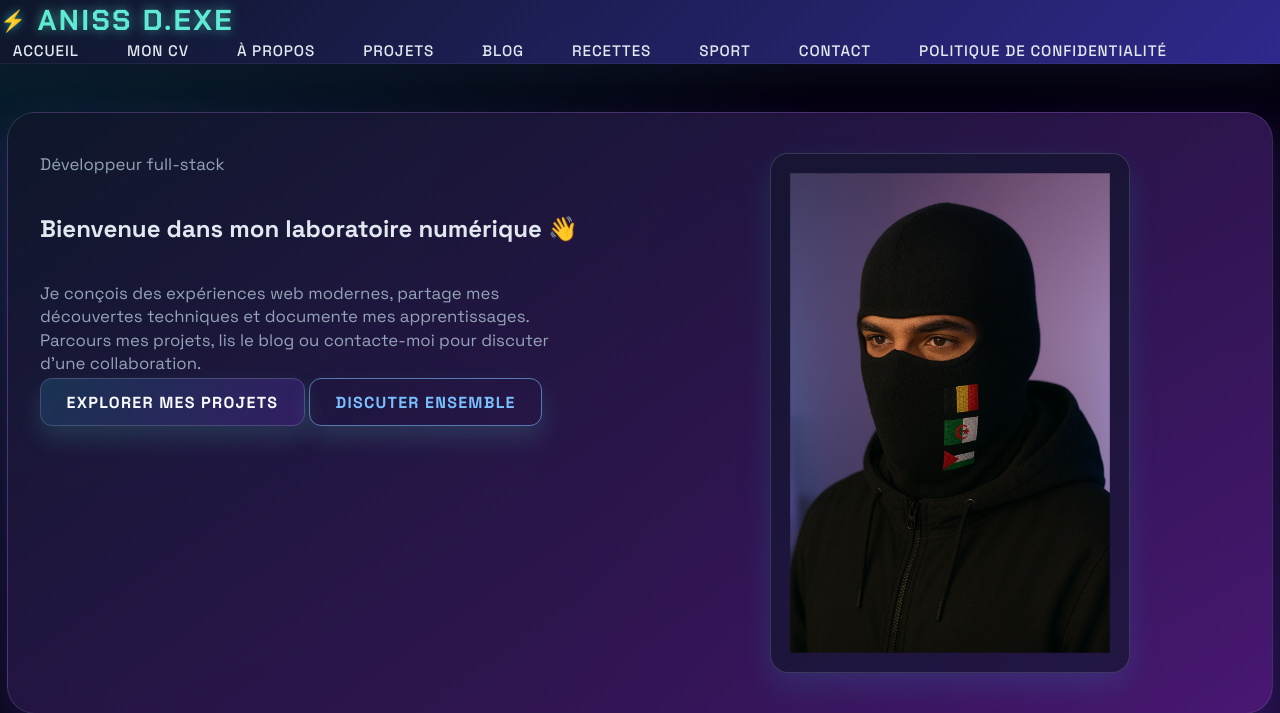
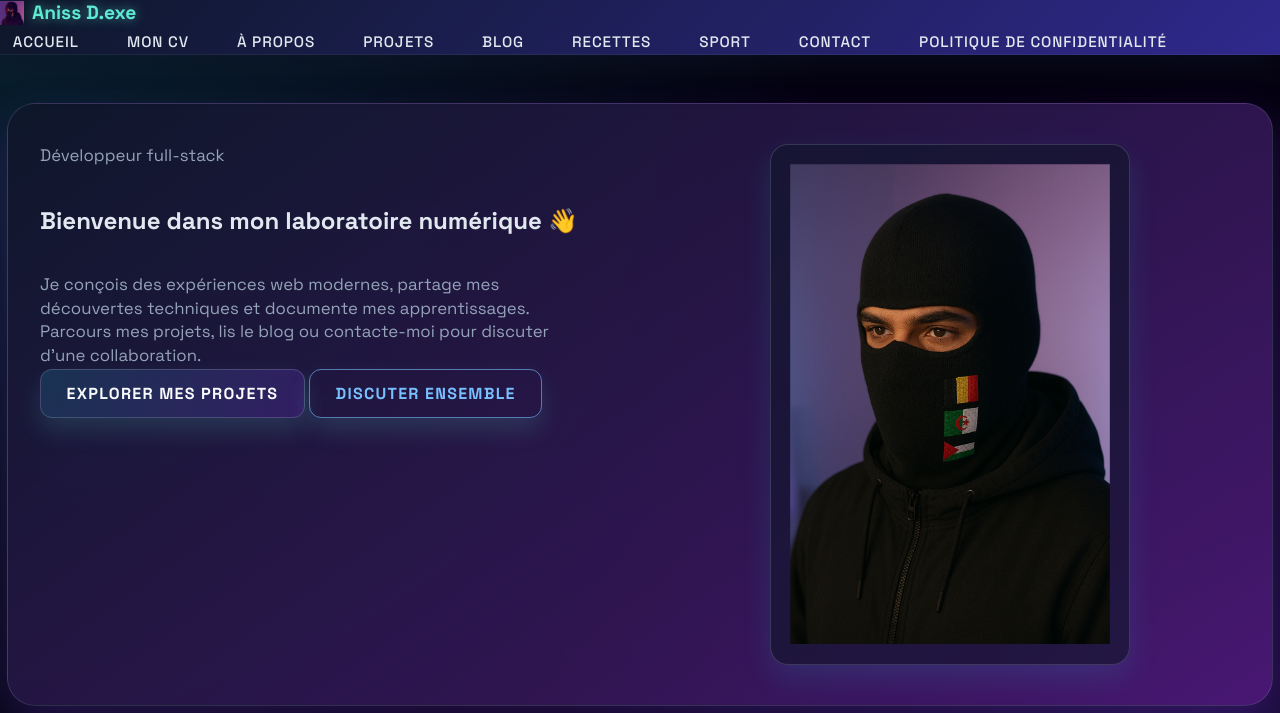
Before and after one commit to EL-waggy/aniss-d, a PHP site: page / in a window 1280 px wide. Shown: the top 713 px of the page. Run offline with PHP 8.4, Linux system fonts and the light colour scheme.

Commit message:
changement d'ico

```diff
--- a/about/index.php
+++ b/about/index.php
@@ -18,8 +18,10 @@
   <link rel="icon" href="/img/index/icon_lofi_style.ico" type="image/svg+xml">
   <link rel="apple-touch-icon" href="/img/index/icon_lofi_style.ico">
 
-  <link rel="manifest" href="../site.webmanifest">
+  <link rel="manifest" href="/site.webmanifest">
   <meta name="theme-color" content="#fafafa">
+
+
 </head>
 
 <body>
--- a/css/style.css
+++ b/css/style.css
@@ -78,12 +78,35 @@
   max-width:1200px; margin:0 auto; padding:1.2rem 2rem;
   display:flex; align-items:center; justify-content:space-between; gap:2rem;
 }
-.logo{
-  font-family:'Chakra Petch','Space Grotesk',sans-serif;
-  font-size:1.8rem; font-weight:700; letter-spacing:.08em;
-  color:#fff; text-transform:uppercase; display:inline-flex; align-items:center; gap:.6rem;
+/* ---- LOGO ET NAVBAR ---- */
+
+/*
+   La classe .logo gère le conteneur du logo et du texte "Aniss D.exe"
+   On utilise flexbox pour les aligner sur une seule ligne,
+   et on ajoute un petit espacement entre les deux éléments.
+*/
+
+/* Conteneur du logo (icône + texte) */
+.logo {
+  display: inline-flex;          /* ⬅ inline-flex = garde la taille du contenu seulement */
+  align-items: center;           /* centre verticalement texte + icône */
+  gap: 8px;                      /* espace entre icône et texte */
+  text-decoration: none;         /* pas de soulignement */
+  color: white;                  /* couleur du texte */
+  font-weight: bold;
+  font-size: 1.2rem;
+  cursor: pointer;               /* curseur main sur le lien */
 }
-.logo::before{ content:'⚡'; font-size:1.3rem; color:var(--color-accent); text-shadow:0 0 10px rgba(34,211,238,.7); }
+
+/* Icône du logo */
+.logo-icon {
+  width: 24px;
+  height: 24px;
+  object-fit: contain;
+  max-width: none;
+}
+
+
 
 .nav-links{ display:flex; align-items:center; flex-wrap:wrap; gap:1rem 1.4rem; list-style:none; margin:0; padding:0; }
 .nav-links a{
--- a/index.php
+++ b/index.php
@@ -15,9 +15,9 @@
   <meta property="og:image" content="">
   <meta property="og:image:alt" content="">
 
-  <link rel="icon" href="/img/index/image-principale-1.png" sizes="any">
-  <link rel="icon" href="/img/index/image-principale-1.png" type="image/svg+xml">
-  <link rel="apple-touch-icon" href="/img/index/image-principale-1.png">
+  <link rel="icon" href="/img/index/icon_lofi_style.ico" sizes="any">
+  <link rel="icon" href="/img/index/icon_lofi_style.ico" type="image/svg+xml">
+  <link rel="apple-touch-icon" href="/img/index/icon_lofi_style.ico">
 
   <link rel="manifest" href="site.webmanifest">
   <meta name="theme-color" content="#fafafa">
--- a/partial/navbar.php
+++ b/partial/navbar.php
@@ -1,9 +1,11 @@
-
 <header class="site-header">
   <nav class="site-nav" aria-label="Navigation principale">
-      <a href="/" class="logo">Aniss D.exe</a>
+    <a href="/" class="logo">
+      <img src="/aniss-d/aniss-d.com/img/index/icon_lofi_style.ico" alt="Logo" class="logo-icon">
+      Aniss D.exe
+    </a>
+
     <ul class="nav-links">
-
       <li><a href="/">Accueil</a></li>
       <li><a href="/CV/">Mon CV</a></li>
       <li><a href="/about/">À propos</a></li>
@@ -11,10 +13,8 @@
       <li><a href="/blog/">Blog</a></li>
       <li><a href="/recette/">Recettes</a></li>
       <li><a href="/sport/">Sport</a></li>
-        <li><a href="/contact/" aria-current="page">Contact</a></li>
-        <li><a href="/Politique%20de%20confidentialit%C3%A9/">Politique de confidentialité</a></li>
-
-
+      <li><a href="/contact/">Contact</a></li>
+      <li><a href="/Politique%20de%20confidentialité/">Politique de confidentialité</a></li>
     </ul>
   </nav>
 </header>
```
Also changed, not shown: blog/index.php (+5 -3 lines), contact/index.php (+13 -1 lines), favicon.ico. Lines whose indentation alone changed are shown as unchanged.
